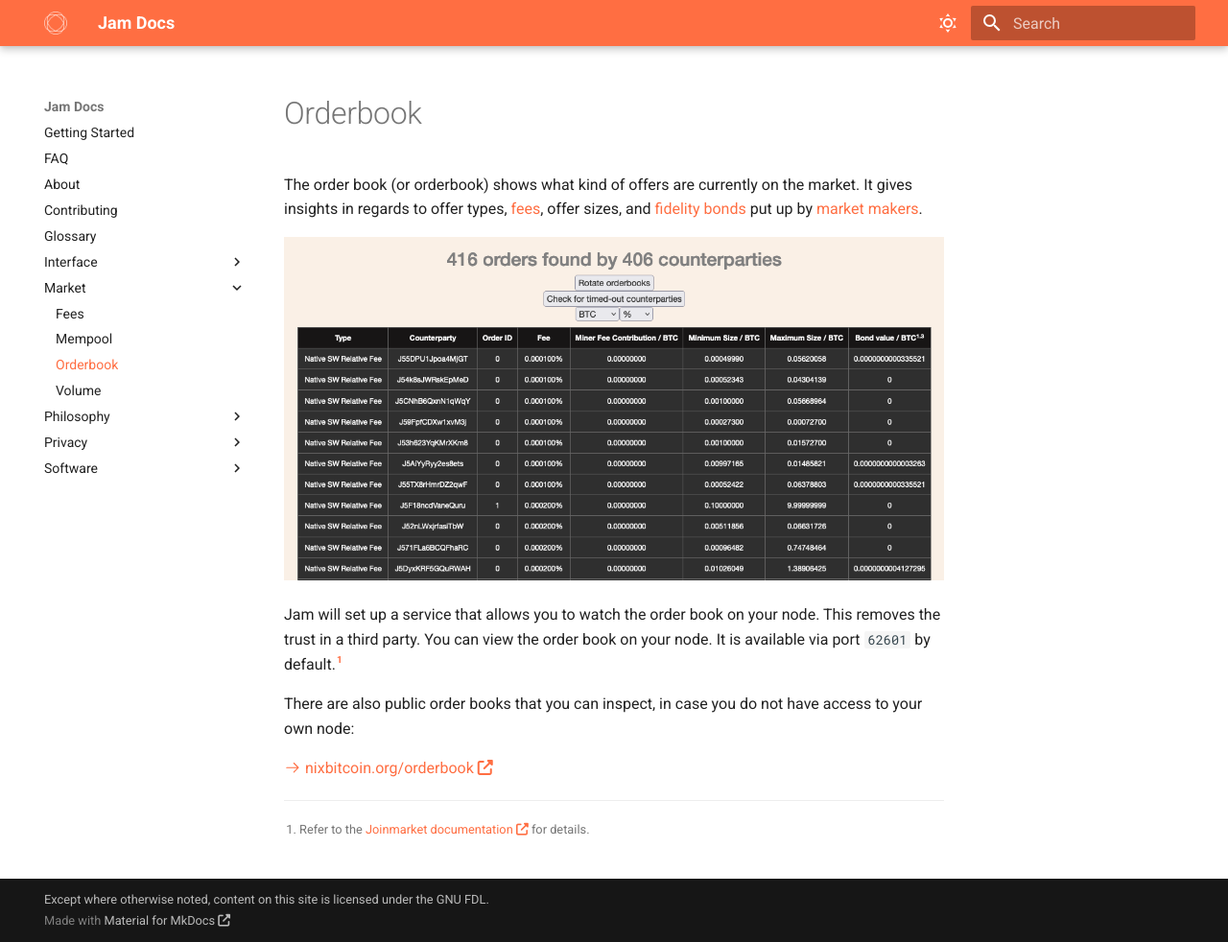
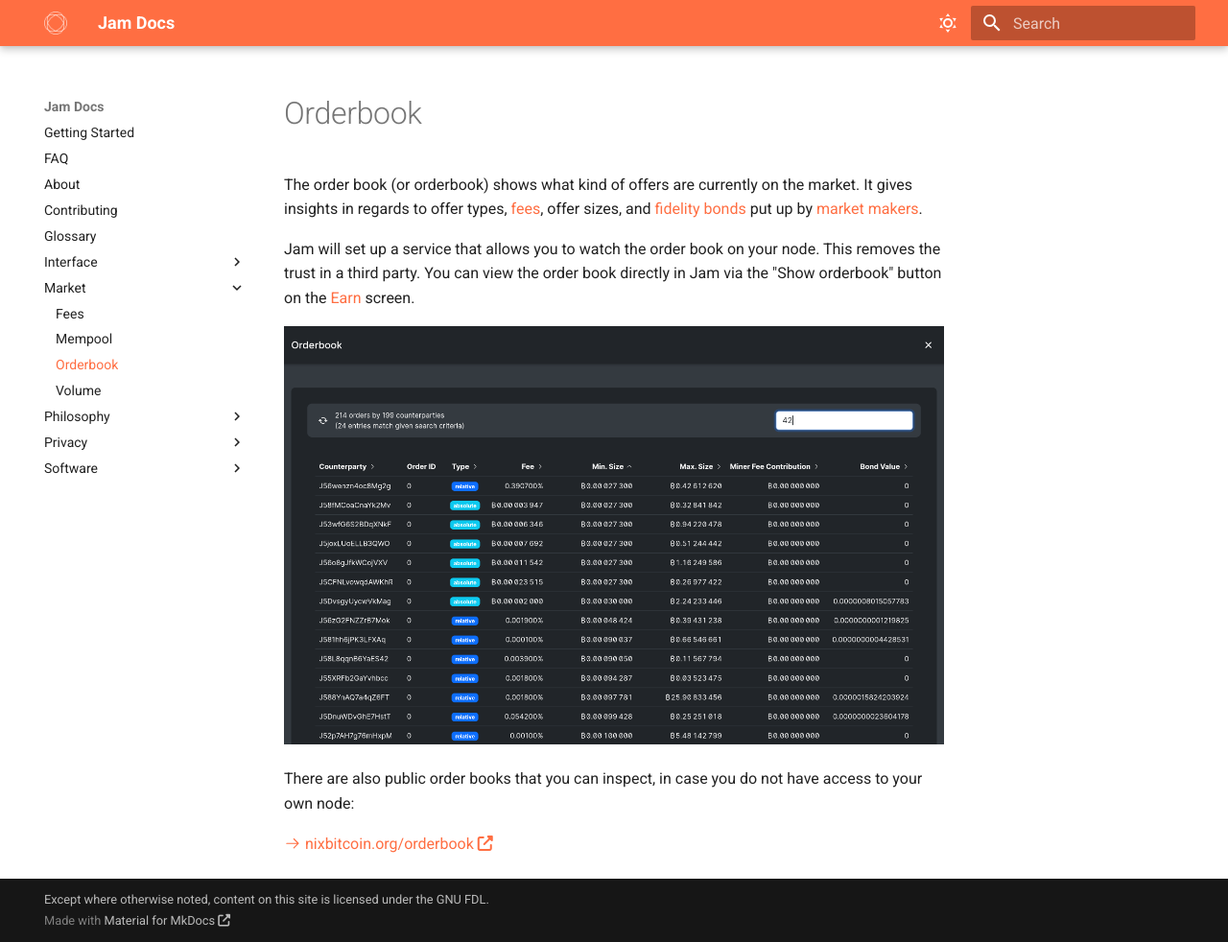
Before and after one commit to joinmarket-webui/jamdocs, an MkDocs documentation site: the page built from docs/market/orderbook.md, in a window 1280 px wide and 982 px high. Shown: the whole window at 96% size. Built offline with MkDocs 1.6.1 and Material for MkDocs 9.7.7, drawn with Linux system fonts in a browser that asks for light colours; nearby versions of some CDN libraries.

Commit message:
docs(orderbook): update to show in-app OB

```diff
--- a/docs/market/orderbook.md
+++ b/docs/market/orderbook.md
@@ -4,17 +4,17 @@ The order book (or orderbook) shows what kind of offers are currently on the
 market. It gives insights in regards to offer types, [fees][fees], offer sizes, and
 [fidelity bonds][fb] put up by [market makers][makers].
 
-![](../assets/orderbook.png)
-
 [fees]: fees.md
 [fb]: ../glossary.md#fidelity-bond
 [makers]: ../glossary.md#maker
 
 Jam will set up a service that allows you to watch the order book on your node.
-This removes the trust in a third party. You can view the order book on your
-node. It is available via port `62601` by default.[^jm-orderbook]
+This removes the trust in a third party. You can view the order book directly in
+Jam via the "Show orderbook" button on the [Earn][earn] screen.
 
-[^jm-orderbook]: Refer to the [Joinmarket documentation](https://github.com/JoinMarket-Org/joinmarket-clientserver/blob/master/docs/orderbook.md) for details.
+[earn]: /interface/03-earn
+
+![](../assets/orderbook.png)
 
 There are also public order books that you can inspect, in case you do not have
 access to your own node:
```
Also changed, not shown: docs/assets/orderbook.png.
